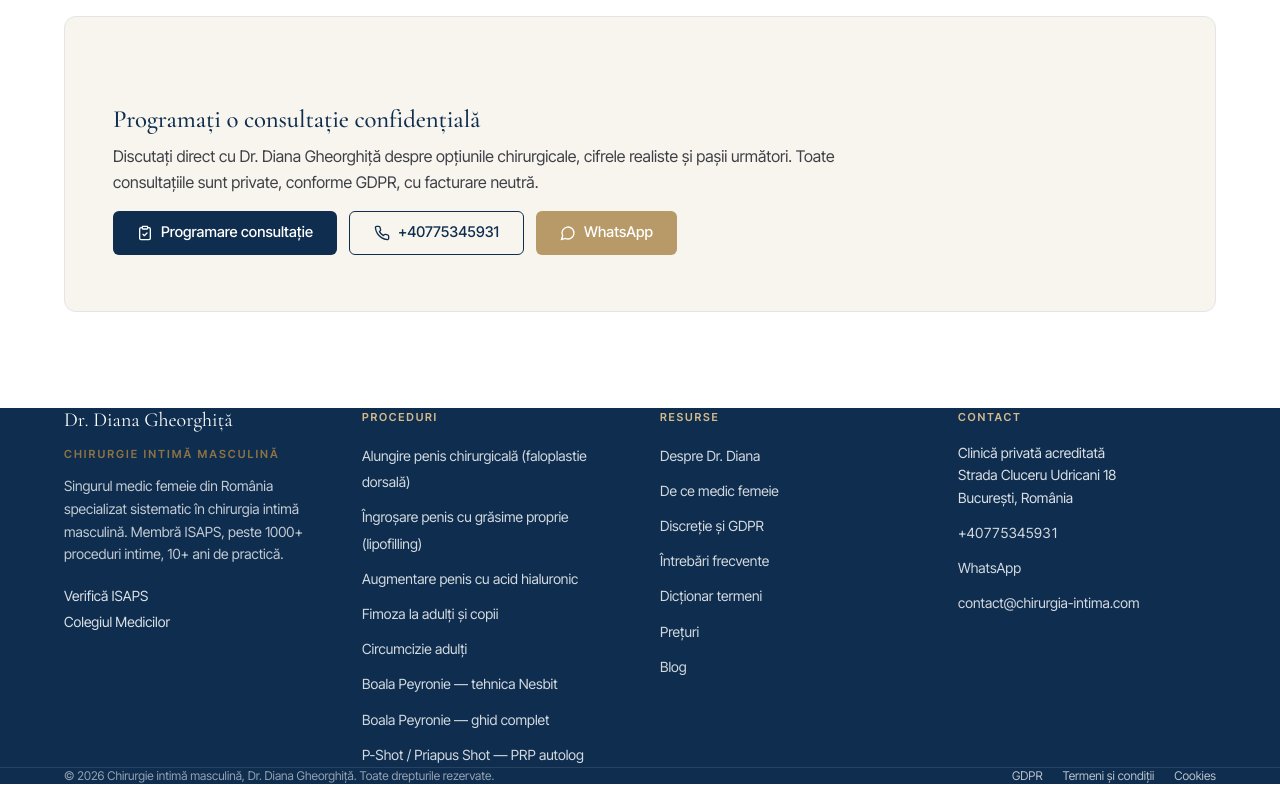
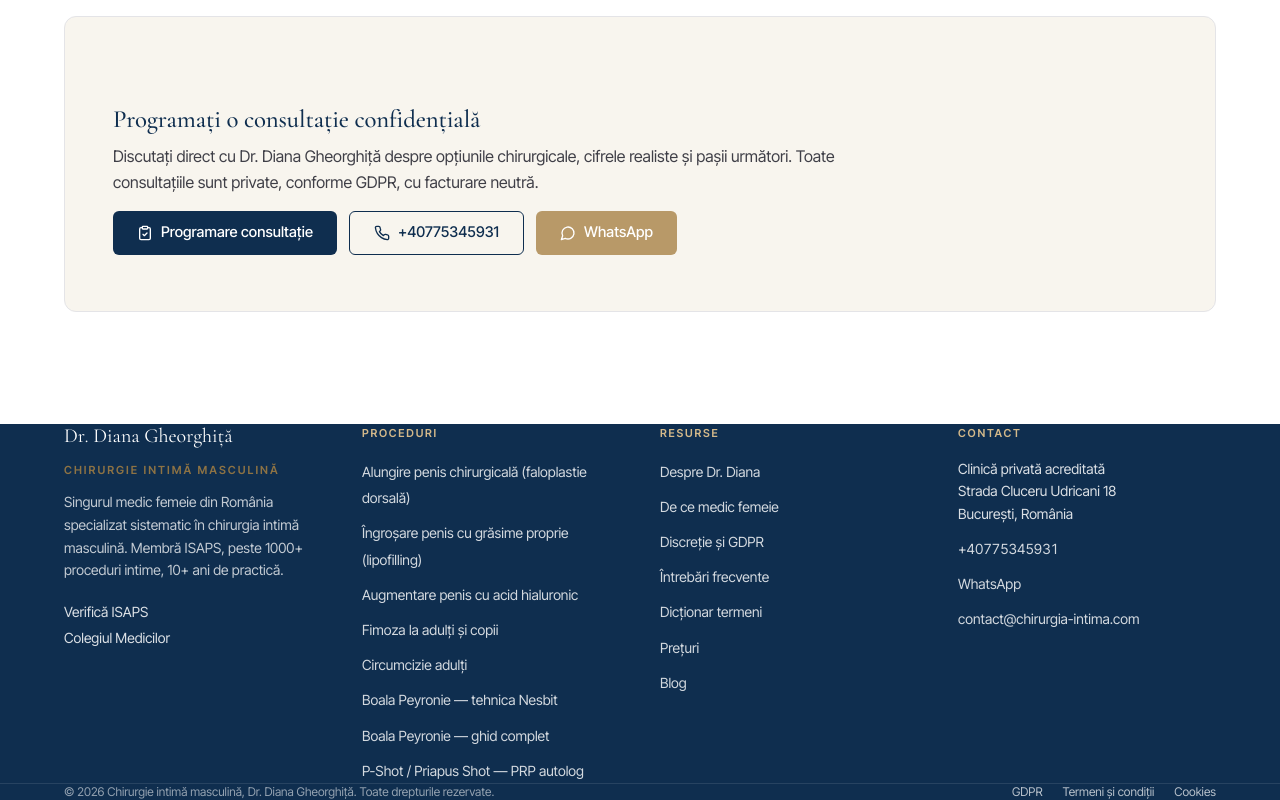
Before and after one commit to mihnea-eugen/chirurgia-intima, a Next.js app: page / in a window 1280 px wide. Shown: the part 3810-4610 px from the top of the page. Built offline with nearby package versions, Linux system fonts and the light colour scheme; no server answers.

Commit message:
fix(Footer): margini mai generoase mt-28, pt-20 pb-24 lg:pt-24 lg:pb-28, bottom strip py-8 lg:py-10

```diff
--- a/components/Footer.tsx
+++ b/components/Footer.tsx
@@ -4,8 +4,8 @@ import { proceduri } from "@/lib/proceduri";
 
 export default function Footer() {
   return (
-    <footer className="bg-[var(--color-brand-navy)] text-white mt-24">
-      <div className="container-wide pt-16 pb-20 grid grid-cols-1 sm:grid-cols-2 lg:grid-cols-4 gap-10">
+    <footer className="bg-[var(--color-brand-navy)] text-white mt-28">
+      <div className="container-wide pt-20 pb-24 lg:pt-24 lg:pb-28 grid grid-cols-1 sm:grid-cols-2 lg:grid-cols-4 gap-10">
         <div>
           <div className="font-display text-xl mb-3 leading-tight">Dr. Diana Gheorghiță</div>
           <div className="eyebrow text-[var(--color-brand-gold-soft)] mb-3">Chirurgie intimă masculină</div>
@@ -58,7 +58,7 @@ export default function Footer() {
       </div>
 
       <div className="border-t border-white/10">
-        <div className="container-wide py-5 flex flex-col md:flex-row justify-between items-center gap-3 text-xs text-white/55">
+        <div className="container-wide py-8 lg:py-10 flex flex-col md:flex-row justify-between items-center gap-3 text-xs text-white/55">
           <span>© {new Date().getFullYear()} {SITE.name}. Toate drepturile rezervate.</span>
           <div className="flex items-center gap-5">
             <Link href="/gdpr" className="text-white/70 hover:text-white">GDPR</Link>
```
